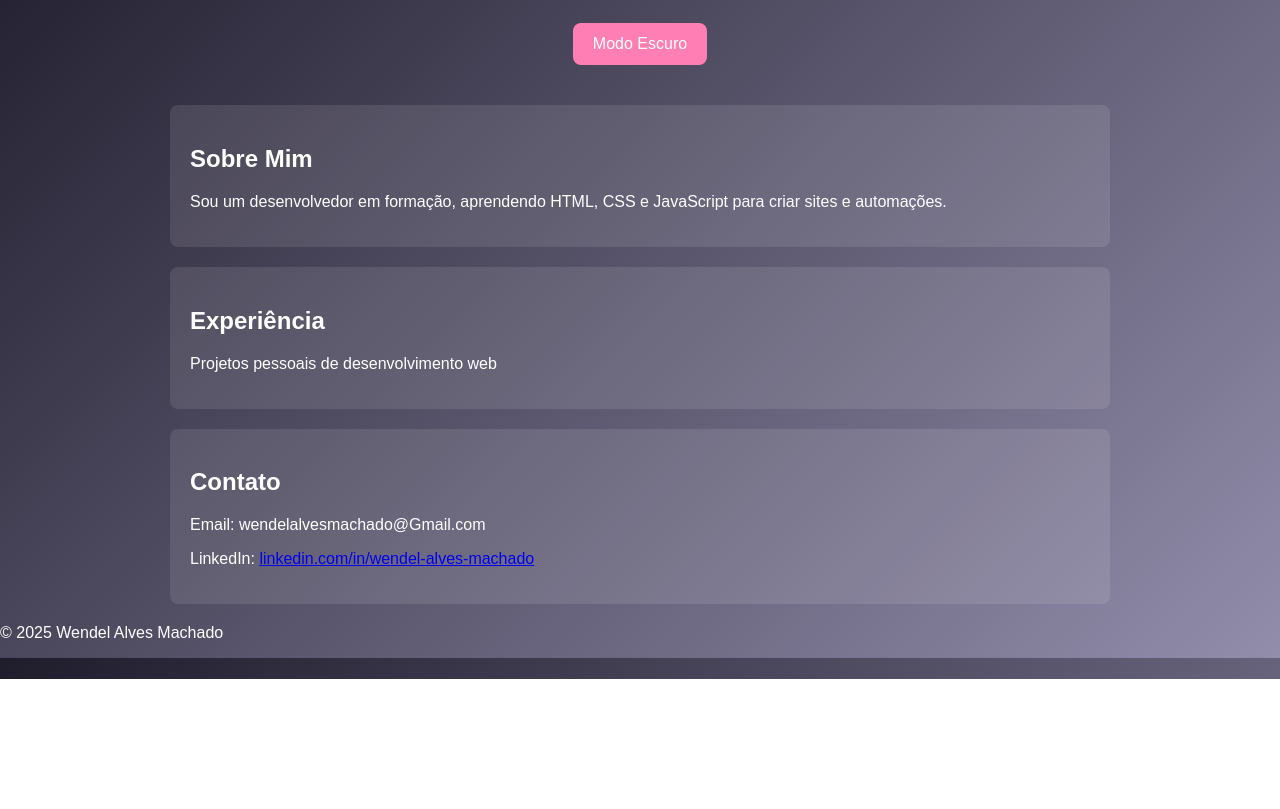
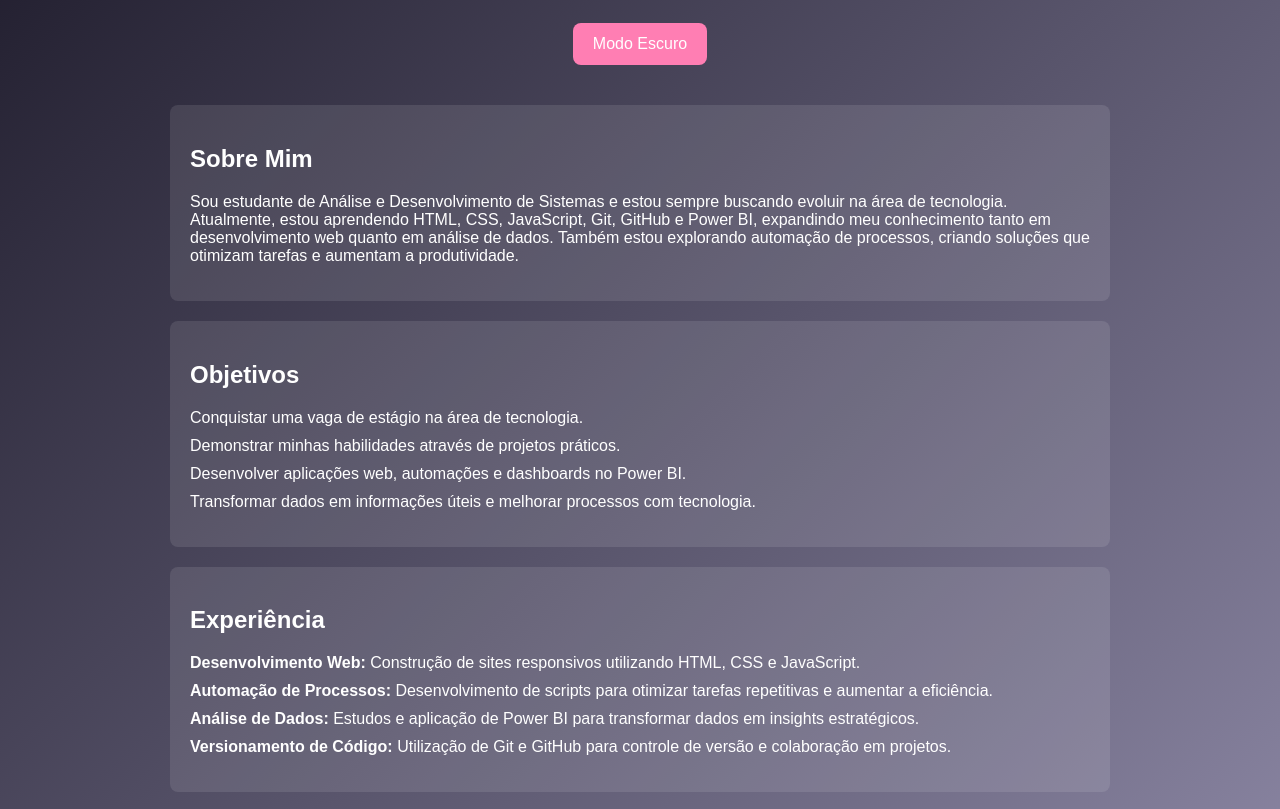
Before and after one commit to Wendelrle/meu-curriculo, a plain HTML site: page index.html in a window 1280 px wide. Shown: the part 121-930 px from the top of the page. Before the commit the page ends 800 px from the top, so only its background shows below. Drawn offline with Linux system fonts and the light colour scheme.

Commit message:
Atualizar o index.html

```diff
--- a/index.html
+++ b/index.html
@@ -15,20 +15,39 @@
 
     <section class="sobre fade-in">
         <h2>Sobre Mim</h2>
-        <p>Sou um desenvolvedor em formação, aprendendo HTML, CSS e JavaScript para criar sites e automações.</p>
+        <p>Sou estudante de Análise e Desenvolvimento de Sistemas e
+            estou sempre buscando evoluir na área de tecnologia. Atualmente,
+            estou aprendendo HTML, CSS, JavaScript, Git, GitHub e Power BI, expandindo meu
+            conhecimento tanto em desenvolvimento web quanto em análise de dados. Também estou
+            explorando automação de processos, criando soluções que otimizam tarefas e aumentam a
+            produtividade.</p>
+    </section>
+
+    <section class="objetivos fade-in">
+        <h2>Objetivos</h2>
+        <ul>
+            <li>Conquistar uma vaga de estágio na área de tecnologia.</li>
+            <li>Demonstrar minhas habilidades através de projetos práticos.</li>
+            <li>Desenvolver aplicações web, automações e dashboards no Power BI.</li>
+            <li>Transformar dados em informações úteis e melhorar processos com tecnologia.</li>
+        </ul>
     </section>
 
     <section class="experiencia fade-in">
         <h2>Experiência</h2>
         <ul>
-            <li>Projetos pessoais de desenvolvimento web</li>
+            <li><strong>Desenvolvimento Web:</strong> Construção de sites responsivos utilizando HTML, CSS e JavaScript.</li>
+            <li><strong>Automação de Processos:</strong> Desenvolvimento de scripts para otimizar tarefas repetitivas e aumentar a eficiência.</li>
+            <li><strong>Análise de Dados:</strong> Estudos e aplicação de Power BI para transformar dados em insights estratégicos.</li>
+            <li><strong>Versionamento de Código:</strong> Utilização de Git e GitHub para controle de versão e colaboração em projetos.</li>
         </ul>
     </section>
 
     <section class="contato fade-in">
         <h2>Contato</h2>
-        <p>Email: wendelalvesmachado@Gmail.com</p>
-        <p>LinkedIn: <a href="#">linkedin.com/in/wendel-alves-machado</a></p>
+        <p>GitHub: <a href="https://github.com/Wendelrle" target="_blank">github.com/Wendelrle</a></p>
+        <p>Email: wendelalvesmachado@gmail.com</p>
+        <p>LinkedIn: <a href="https://linkedin.com/in/wendel-alves-machado" target="_blank">linkedin.com/in/wendel-alves-machado</a></p>
     </section>
 
     <footer>
```
